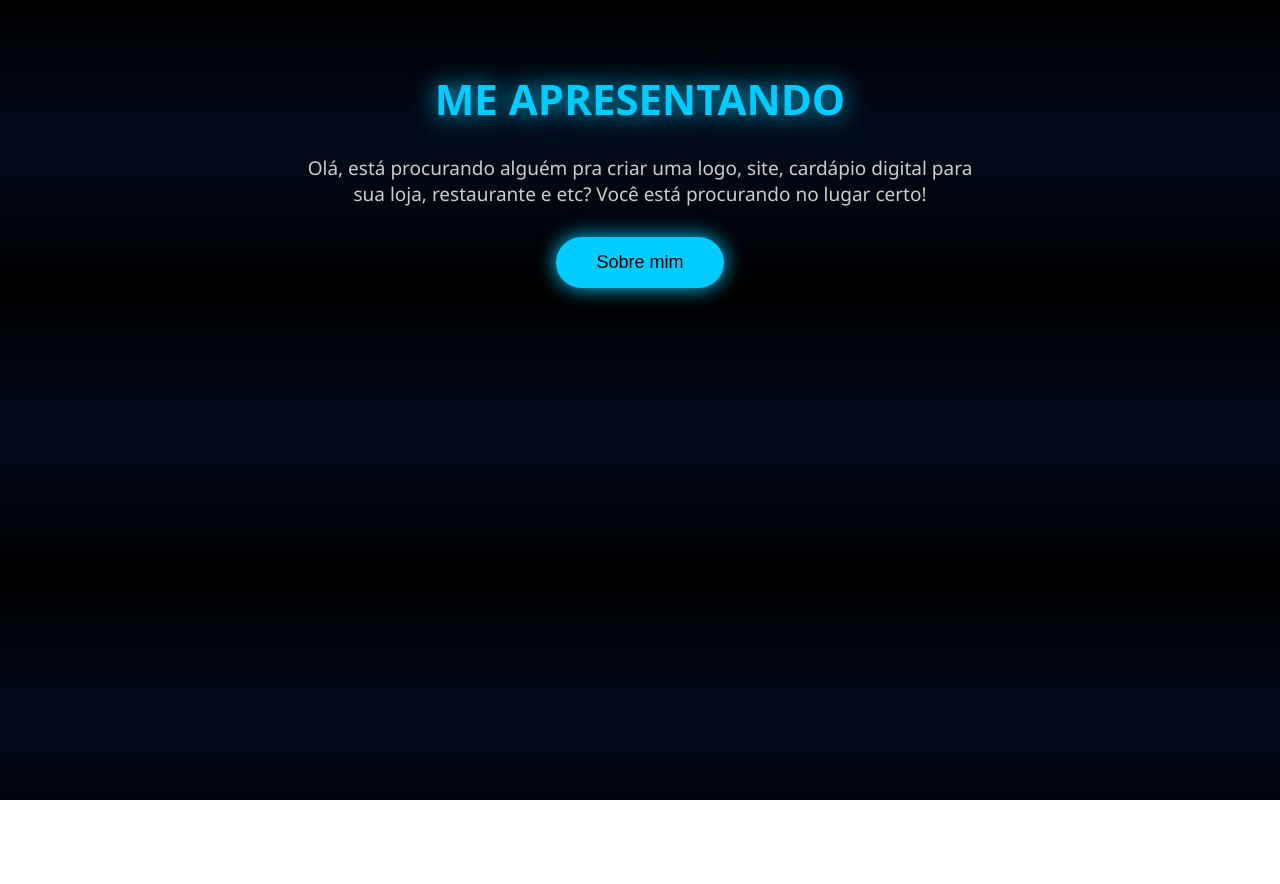
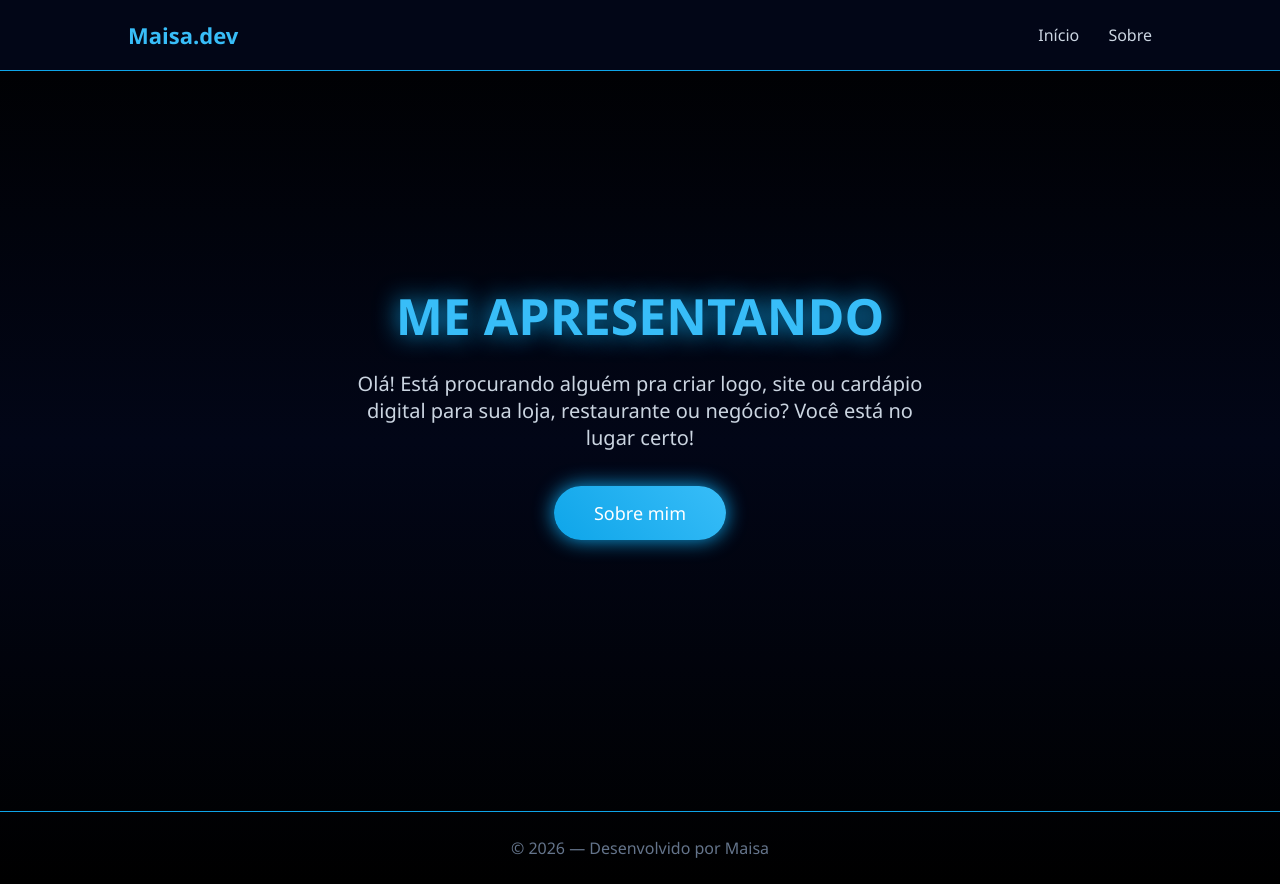
Before and after one commit to maisagomesborabill/Testea, a plain HTML site: page index.html in a window 1280 px wide. Before the commit the page ends 800 px from the top, so only its background shows below. Drawn offline with Linux system fonts and the light colour scheme.

Commit message:
Update index.html

```diff
--- a/index.html
+++ b/index.html
@@ -2,99 +2,182 @@
 <html lang="pt-BR">
 <head>
 <meta charset="UTF-8">
-<title>Me Apresentando</title>
+<meta name="viewport" content="width=device-width, initial-scale=1.0">
+<title>Maisa | Desenvolvedora</title>
 
 <style>
-body{
-  margin:0;
-  font-family:'Segoe UI',sans-serif;
-  background: linear-gradient(180deg,#000,#020b1a,#000);
-  color:white;
-  text-align:center;
+*{
+margin:0;
+padding:0;
+box-sizing:border-box;
+font-family:'Segoe UI',sans-serif;
 }
 
-/* TÍTULO */
-h1{
-  margin-top:70px;
-  font-size:42px;
-  color:#00ccff;
-  text-shadow:0 0 25px #00ccff;
+body{
+background:linear-gradient(180deg,#000,#020617,#000);
+color:white;
 }
 
-/* TEXTO */
-.intro{
-  width:85%;
-  max-width:700px;
-  margin:20px auto;
-  font-size:19px;
-  color:#ccc;
+/* NAVBAR */
+nav{
+display:flex;
+justify-content:space-between;
+align-items:center;
+padding:20px 10%;
+background:#020617;
+border-bottom:1px solid #0ea5e9;
 }
 
-/* BOTÃO */
-button{
-  margin-top:10px;
-  background:#00ccff;
-  border:none;
-  padding:15px 40px;
-  font-size:18px;
-  border-radius:40px;
-  cursor:pointer;
-  transition:.3s;
-  box-shadow:0 0 20px #00ccff;
+.logo{
+font-size:22px;
+font-weight:bold;
+color:#38bdf8;
 }
 
-button:hover{
-  transform:scale(1.1);
-  background:#0099cc;
+nav a{
+color:#cbd5e1;
+text-decoration:none;
+margin-left:25px;
+transition:.3s;
 }
 
-/* CARD SOBRE */
-#sobre{
-  display:none;
-  margin-top:40px;
-  justify-content:center;
+nav a:hover{
+color:#38bdf8;
+}
+
+/* HERO */
+.hero{
+height:85vh;
+display:flex;
+flex-direction:column;
+justify-content:center;
+align-items:center;
+text-align:center;
+padding:20px;
+}
+
+.hero h1{
+font-size:50px;
+color:#38bdf8;
+text-shadow:0 0 25px #0ea5e9;
+}
+
+.hero p{
+margin-top:20px;
+font-size:20px;
+color:#cbd5e1;
+max-width:600px;
+}
+
+.botao{
+margin-top:35px;
+padding:15px 40px;
+border:none;
+border-radius:40px;
+font-size:18px;
+cursor:pointer;
+background:linear-gradient(45deg,#0ea5e9,#38bdf8);
+color:white;
+transition:.3s;
+box-shadow:0 0 20px #0ea5e9;
+}
+
+.botao:hover{
+transform:scale(1.07);
+}
+
+/* SOBRE */
+.sobre{
+display:none;
+padding:80px 20px;
+text-align:center;
+animation:fade 1s ease;
 }
 
 .card{
-  background:rgba(0,0,0,0.7);
-  padding:35px;
-  border-radius:25px;
-  max-width:700px;
-  font-size:18px;
-  color:#ddd;
-  box-shadow:0 0 30px #00ccff33;
-  animation:fade 1s ease;
+max-width:700px;
+margin:auto;
+background:#020617;
+padding:40px;
+border-radius:25px;
+border:1px solid #0ea5e9;
+box-shadow:0 0 30px #0ea5e933;
 }
 
-/* ANIMAÇÃO */
+.card h2{
+color:#38bdf8;
+margin-bottom:20px;
+}
+
+.card p{
+color:#cbd5e1;
+font-size:18px;
+line-height:1.6;
+}
+
 @keyframes fade{
-  from{opacity:0; transform:translateY(25px);}
-  to{opacity:1; transform:translateY(0);}
+from{opacity:0; transform:translateY(20px)}
+to{opacity:1; transform:translateY(0)}
+}
+
+/* FOOTER */
+footer{
+text-align:center;
+padding:25px;
+border-top:1px solid #0ea5e9;
+color:#64748b;
+margin-top:60px;
 }
 </style>
 </head>
 
 <body>
 
+<nav>
+<div class="logo">Maisa.dev</div>
+<div>
+<a href="#">Início</a>
+<a href="#" onclick="abrir()">Sobre</a>
+</div>
+</nav>
+
+<section class="hero">
 <h1>ME APRESENTANDO</h1>
 
-<p class="intro">
-Olá, está procurando alguém pra criar uma logo, site, cardápio digital para sua loja, restaurante e etc? Você está procurando no lugar certo!
+<p>
+Olá! Está procurando alguém pra criar logo, site ou cardápio digital para sua loja, restaurante ou negócio?
+Você está no lugar certo!
 </p>
 
-<button onclick="abrir()">Sobre mim</button>
+<button class="botao" onclick="abrir()">Sobre mim</button>
+</section>
 
-<div id="sobre">
-  <div class="card">
-    Olá, eu me chamo Maisa, sou uma programadora iniciante e quero fazer engenharia de software.
-    Quero realizar meu sonho de conseguir meu PC gamer, então me aprofundei nessa área de programação pra poder ganhar dinheiro.
-    Eu não cobro caro e meus trabalhos são ótimos!
-  </div>
+<section class="sobre" id="sobre">
+<div class="card">
+
+<h2>Sobre mim</h2>
+
+<p>
+Olá, eu me chamo Maisa. Sou uma programadora em formação e sonho em cursar Engenharia de Software.
+Estou me aprofundando na área para conquistar meu primeiro PC gamer e crescer profissionalmente.<br><br>
+
+Trabalho com dedicação, criatividade e preços acessíveis — e entrego resultados de qualidade!
+</p>
+
 </div>
+</section>
+
+<footer>
+© 2026 — Desenvolvido por Maisa
+</footer>
 
 <script>
 function abrir(){
- document.getElementById("sobre").style.display="flex";
+document.getElementById("sobre").style.display="block";
+window.scrollTo({
+top: document.body.scrollHeight,
+behavior:"smooth"
+});
 }
 </script>
 
```
